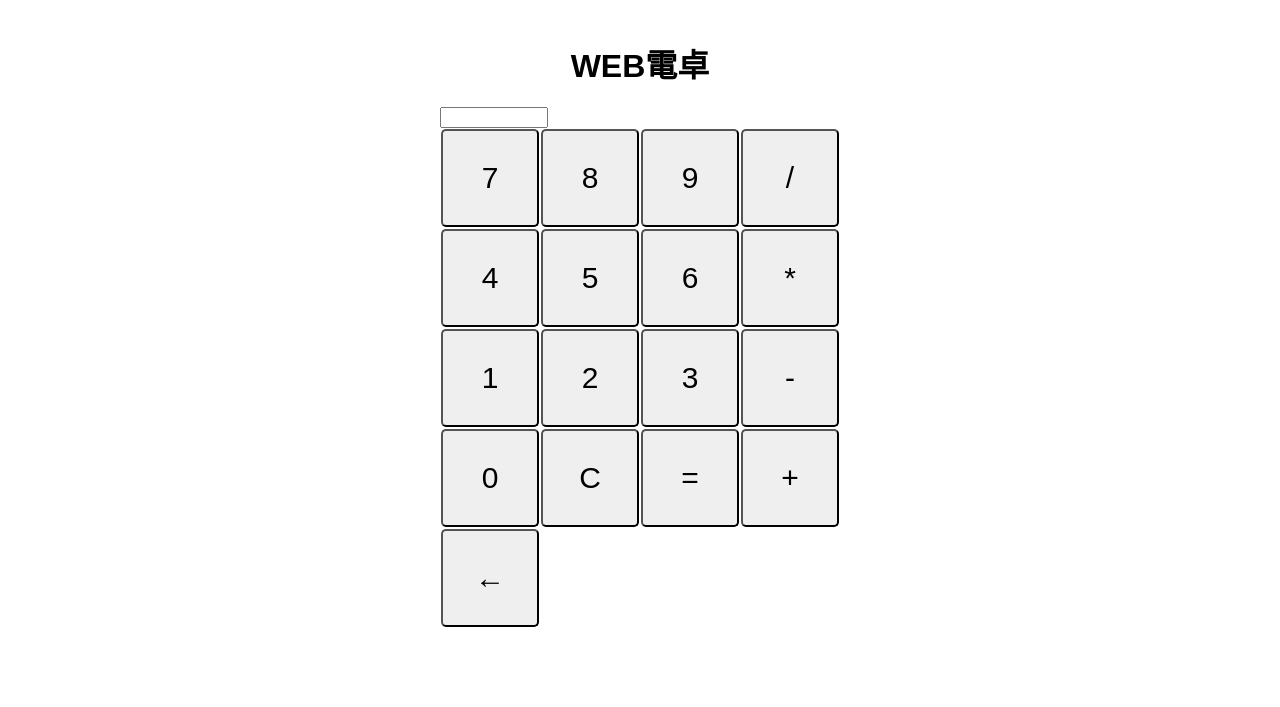
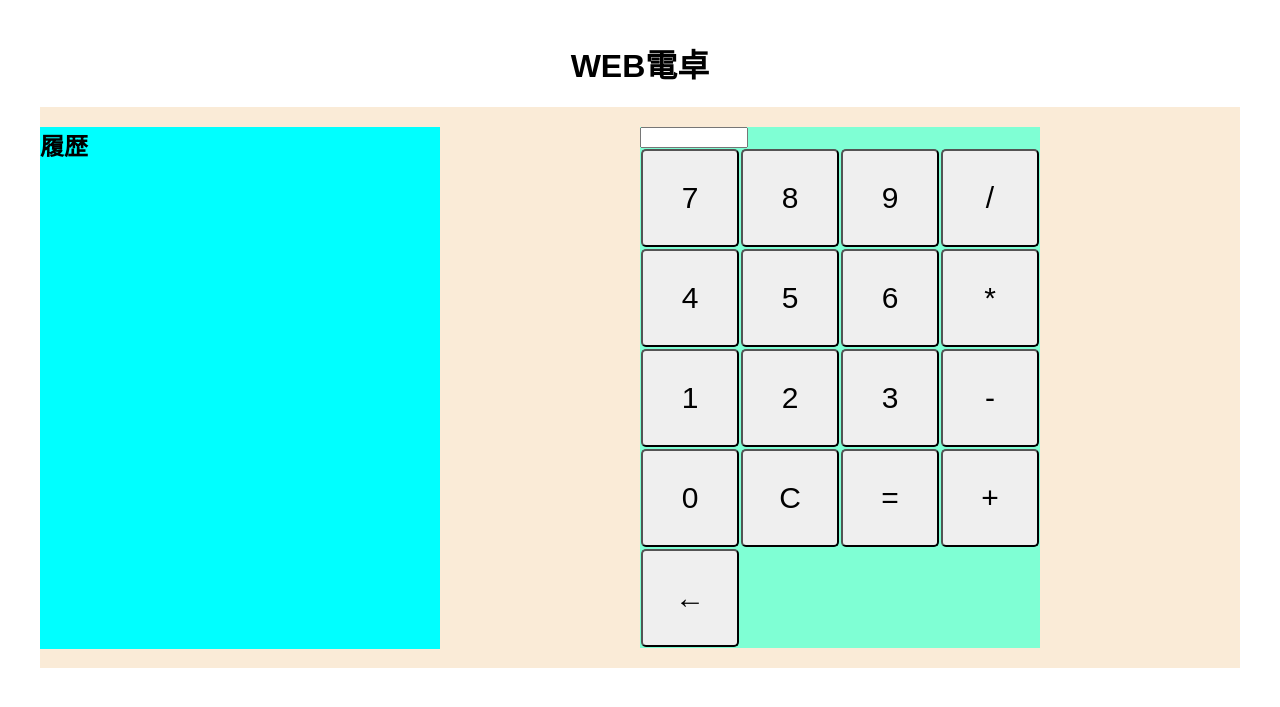
Before and after one commit to riu4649/web-calculator, a Flask app: page / in a window 1280 px wide. Shown: the top 707 px of the page. Run offline with Flask 3, Linux system fonts and the light colour scheme.

Commit message:
少し修正

```diff
--- a/webapp/static/style.css
+++ b/webapp/static/style.css
@@ -7,37 +7,35 @@ h1 {
     text-align: center;
 }
 
-.calculator {
-    background-color:cornsilk;
-    max-width: 300px;
-    padding: 10px;
-    margin: auto;
-    text-align: center;
-    border: 3px solid;
-    border-radius: 10px;
+input {
+    width: 100px;
+}
+
+.flex {
+    display: grid;
+    grid-template-columns: 1fr 2fr;
+    justify-items: end;
+    background-color:antiquewhite;
+}
+
+.history {
+     background-color:aqua;
+     width: 400px;
+}
+
+.right {
+    margin: 20px auto;
+    width: 400px;
+    background-color:aquamarine;
+}
+.buttons {
+    width: 400px;
+    display: flex;
+    flex-wrap: wrap;
 }
 
 button {
     padding: 20px;
-}
-
-input {
-    width: 100px;
-}
-
-.result {
-     color:blue;
-}
-
-.place {
-    margin: 20px auto;
-    width: 400px;
-}
-.buttons {
-    width: 400px;
-    display: flex;
-
-    flex-wrap: wrap;
 }
 
 .button {
--- a/webapp/templates/index.html
+++ b/webapp/templates/index.html
@@ -8,7 +8,10 @@
 </head>
 <body>
     <h1>WEB電卓</h1>
-    <div class="place">
+    <div class="flex">
+        <h2 class="history">履歴</h2>
+
+        <div class="right">
             <input type="text" id="display" readonly>
             <div class="buttons">
                 <button class="button" onclick="addNumber('7')">7</button>
@@ -27,9 +30,10 @@
                 <button class="button" onclick="clearDisplay()">C</button>
                 <button class="button" onclick="calculate()">=</button>
                 <button class="button" onclick="addOperator('+')">+</button>
-            <button class="button" onclick="backspace('')">←
-</button>
+                <button class="button" onclick="backspace('')">←</button>
             </div>
+        </div>
+
     </div>
 </body>
 </html>
```
Lines whose indentation alone changed are shown as unchanged.
